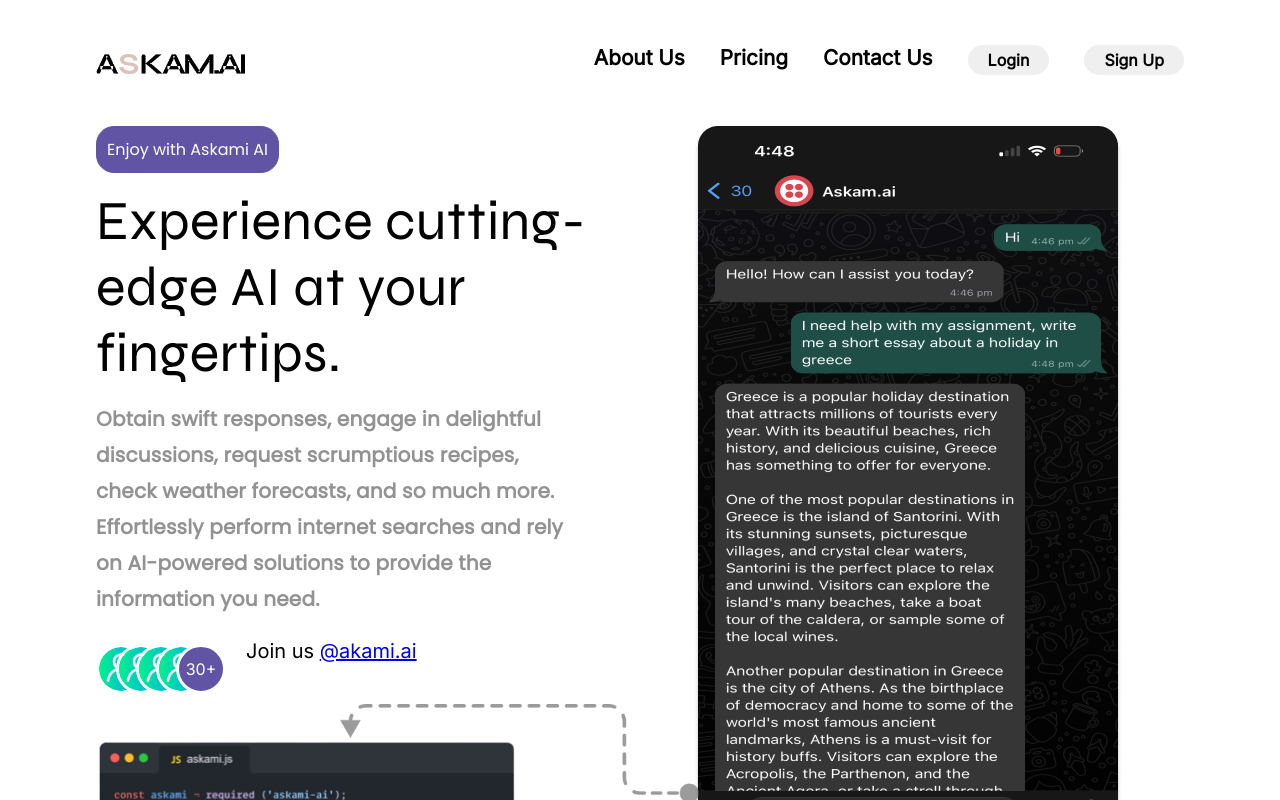
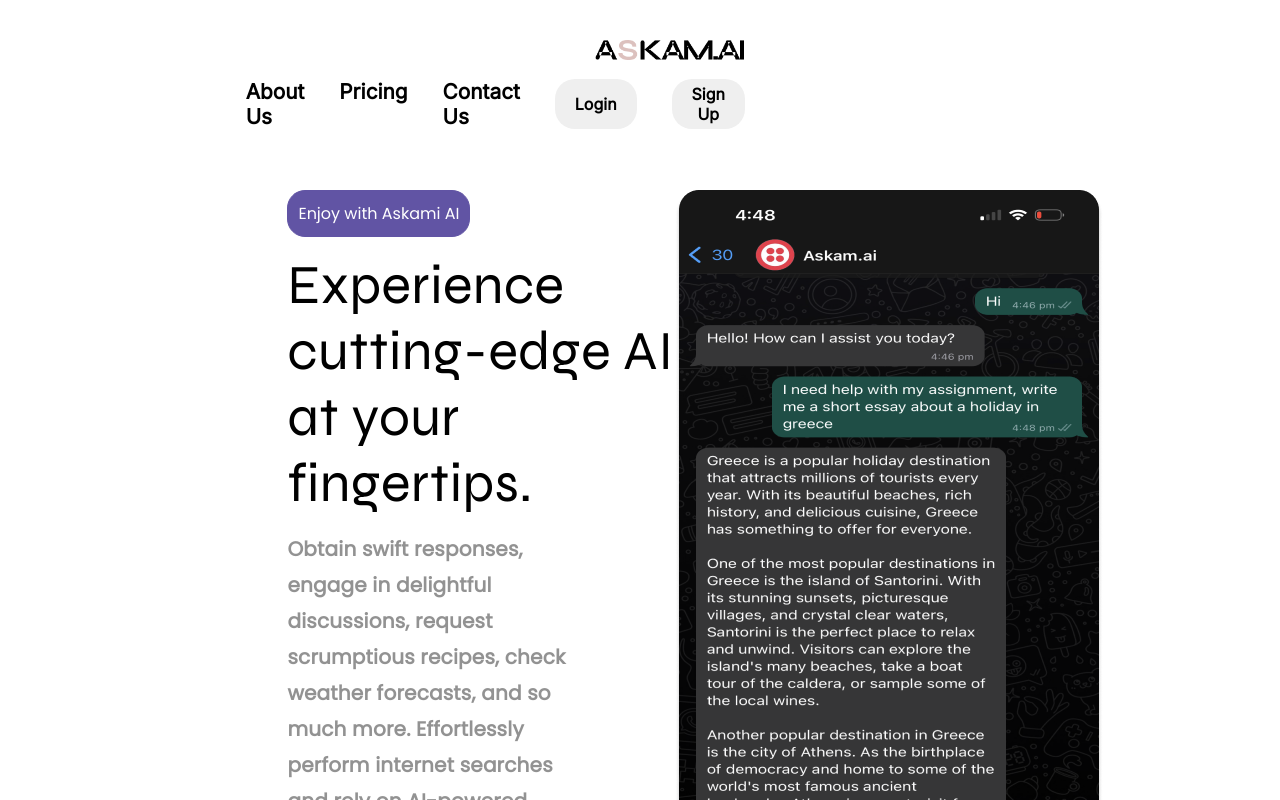
Before and after one commit to ShedrachJonah11/askam.ai, a React (Create React App) app: page / in a window 1280 px wide. Shown: the top 800 px of the page. Built offline with nearby package versions, Linux system fonts and the light colour scheme.

Commit message:
chore: routing

```diff
--- a/src/App.js
+++ b/src/App.js
@@ -1,18 +1,18 @@
 import React from "react";
+import { Routes, Route } from "react-router-dom";
 import "./App.css";
-import Navbar from "./components/Navbar";
 import Home from "./pages/Home";
-// import Login from "./pages/Login";
-// import Signup from "./pages/Signup";
+import { path } from "./Routes/Router";
+import Login from "./pages/Login";
+import Signup from "./pages/Signup";
 
 function App() {
   return (
-    <div>
-      <Navbar />
-      <Home />
-      {/* <Login /> */}
-      {/* <Signup /> */}
-    </div>
+    <Routes>
+      <Route path={path.HOME} element={<Home />} />
+      <Route path={path.LOGIN} element={<Login />} />
+      <Route path={path.REGISTER} element={<Signup />} />
+    </Routes>
   );
 }
 
--- a/src/Routes/Router.js
+++ b/src/Routes/Router.js
@@ -1,13 +1,5 @@
-import { createBrowserRouter } from "react-router-dom";
-import Navbar from "../components/Navbar";
-import Home from "../pages/Home";
-import Login from "../pages/Login";
-import Signup from "../pages/Signup";
-
-export const router = createBrowserRouter([
-  {
-    path: "/",
-    element: <Home />,
-    children: [],
-  },
-]);
+export const path = Object.freeze({
+  HOME: "/",
+  LOGIN: "/login",
+  REGISTER: "/register",
+});
--- a/src/index.js
+++ b/src/index.js
@@ -1,12 +1,14 @@
-import React from 'react';
-import ReactDOM from 'react-dom/client';
-import './index.css';
-import App from './App';
+import React from "react";
+import { BrowserRouter as Router } from "react-router-dom";
+import ReactDOM from "react-dom/client";
+import "./index.css";
+import App from "./App";
 
-
-const root = ReactDOM.createRoot(document.getElementById('root'));
+const root = ReactDOM.createRoot(document.getElementById("root"));
 root.render(
   <React.StrictMode>
-    <App />
+    <Router>
+      <App />
+    </Router>
   </React.StrictMode>
 );
--- a/src/pages/Home.jsx
+++ b/src/pages/Home.jsx
@@ -9,10 +9,13 @@ import profile from "./../assets/profile.png";
 import ImageComp from "../components/ImageComp";
 import img from "../images.json";
 import Ai from "./../assets/Aichat.png";
+import Navbar from "../components/Navbar";
 
 const Home = () => {
   const { images } = img;
   return (
+    <>
+      <Navbar />
       <div className="home">
         <div className="container">
           <section className="homeSectionFirst">
@@ -160,6 +163,7 @@ const Home = () => {
           </div>
         </footer>
       </div>
+    </>
   );
 };
 
--- a/src/pages/Login.jsx
+++ b/src/pages/Login.jsx
@@ -1,6 +1,7 @@
 import React, { useState } from "react";
 import { FaGoogle, FaWindows, FaApple } from "react-icons/fa";
 import "./styles/Login.css";
+import Navbar from "../components/Navbar";
 
 const Login = () => {
   const [email, setEmail] = useState("");
@@ -13,6 +14,8 @@ const Login = () => {
   };
 
   return (
+    <>
+      <Navbar />
       <div className={"mainContainer"}>
         <div className={"titleContainer"}>
           <div>Welcome Back</div>
@@ -72,6 +75,7 @@ const Login = () => {
           </div>
         </div>
       </div>
+    </>
   );
 };
 
```
Lines whose indentation alone changed are shown as unchanged.
